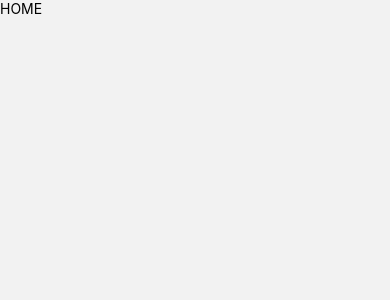
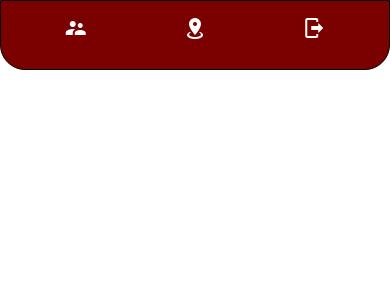
Before and after one commit to nathanfdias/FinalProjectMobile, a React Native app in the folder projetoFinal/: screen /Home in a window 390 px wide. Shown: the top 300 px of the page. Built offline with nearby package versions, Linux system fonts and the light colour scheme.

Commit message:
botão da home

```diff
--- a/projetoFinal/package.json
+++ b/projetoFinal/package.json
@@ -21,12 +21,13 @@
     "react-native": "0.70.5",
     "react-native-animatable": "^1.3.3",
     "react-native-gesture-handler": "~2.8.0",
-    "react-native-ionicons": "^4.x",
+    "react-native-ionicons": "^4.6.5",
     "react-native-reanimated": "~2.12.0",
     "react-native-safe-area-context": "4.4.1",
     "react-native-screens": "~3.18.0",
     "react-native-stars": "^1.2.2",
     "react-native-swiper": "^1.6.0",
+    "react-native-vector-icons": "^9.2.0",
     "react-native-web": "~0.18.9"
   },
   "devDependencies": {
--- /dev/null
+++ b/projetoFinal/src/components/Card/index.jsx
@@ -0,0 +1,24 @@
+import { useNavigation } from "@react-navigation/native"
+import { Text, TouchableOpacity, StyleSheet } from "react-native"
+
+const Card = ({ item }) => {
+    const navigation = useNavigation();
+    return (
+        <TouchableOpacity onPress={() => navigation.navigate("Detalhes")} style={styles.taskContainer}>
+            <Text style={styles.texto}>{item.titulo}</Text>
+
+        </TouchableOpacity>
+    )
+}
+const styles = StyleSheet.create({
+  taskContainer: {
+      backgroundColor: "#f0f0f0",
+      marginBottom: 16
+  },
+  texto: {
+      fontSize: 24
+  }
+})
+
+
+export default Card
--- /dev/null
+++ b/projetoFinal/src/components/Header/index.jsx
@@ -0,0 +1,59 @@
+import React from "react";
+import {
+  View,
+  StyleSheet,
+  TouchableOpacity,
+} from "react-native";
+import { MaterialCommunityIcons } from "@expo/vector-icons";
+
+const Header = () => {
+  return (
+    <View style={styles.footer}>
+      <TouchableOpacity
+        title='Detalhes'
+        onPress={() => navigation.navigate("Detalhes")}>
+        <MaterialCommunityIcons
+          name='account-supervisor'
+          size={24}
+          color='white'
+        />
+      </TouchableOpacity>
+      <TouchableOpacity
+        title='Logout'
+        onPress={() => logoutContext()}>
+        <MaterialCommunityIcons
+          name='map-marker-radius'
+          size={24}
+          color='white'
+        />
+      </TouchableOpacity>
+      <TouchableOpacity
+        title='Logout'
+        onPress={() => logoutContext()}>
+        <MaterialCommunityIcons
+          name='logout'
+          size={24}
+          color='white'
+        />
+      </TouchableOpacity>
+    </View>
+  );
+};
+const styles = StyleSheet.create({
+  footer: {
+    padding: 15,
+    height: 70,
+    width: "100%",
+    position: "relative",
+    bottom: 0,
+    flexDirection: "row",
+    justifyContent: "space-around",
+    borderWidth: 1,
+    // borderColor: "thistle",
+    backgroundColor: "#7B0000",
+    borderBottomRightRadius: 25,
+    borderBottomLeftRadius: 25,
+  },
+});
+
+export default Header;
--- a/projetoFinal/src/pages/Home/index.js
+++ b/projetoFinal/src/pages/Home/index.js
@@ -1,10 +1,35 @@
-import React from 'react';
-import { View, Text } from 'react-native';
+import React from "react";
+import { useContext } from "react";
+import {
+  View,
+  Text,
+  StyleSheet,
+  FlatList,
+  StatusBar,
+  TouchableOpacity,
+} from "react-native";
+import Header from "../../components/Header";
+import Card from "../../components/Card";
 
 export default function Home() {
- return (
-   <View>
-    <Text>HOME</Text>
-   </View>
+  return (
+    <View style={styles.container}>
+      <StatusBar style='auto' />
+      <Header />
+      <View>
+        {/* <FlatList
+        data={tasks}
+        keyExtractor={(item) => item.id}
+        renderItem={({ item }) => <Card item={item} />}
+      /> */}
+      </View>
+    </View>
   );
 }
+const styles = StyleSheet.create({
+  container: {
+    flex: 1,
+    backgroundColor: "#FFF",
+  },
+  texto: {},
+});
```
Also changed, not shown: 1 other file (tests, documents, lock files or other folders).
